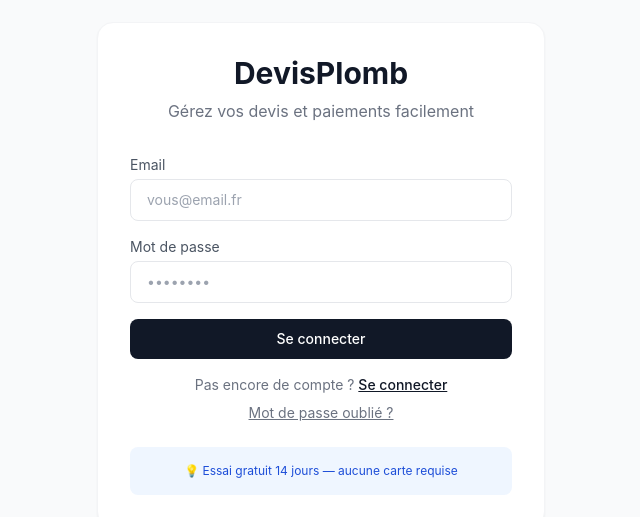
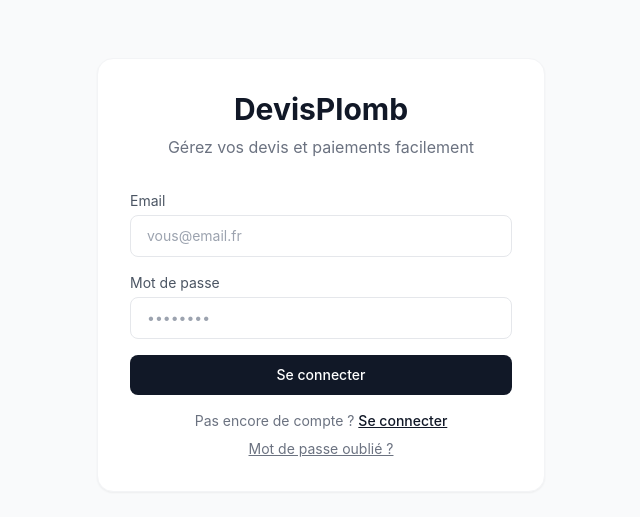
Before and after one commit to LordPotier/devisplomb, a Next.js app: page / in a window 1280 px wide. Shown: the part 165-682 px from the top of the page, without its empty margins (319-959 px from the left). Built offline with nearby package versions, Linux system fonts and the light colour scheme; no server answers.

Commit message:
feat: suppression mention essai gratuit sur page connexion

```diff
--- a/pages/index.js
+++ b/pages/index.js
@@ -85,9 +85,6 @@ export default function Login() {
             </button>
           </p>
         )}
-        <div className="mt-6 p-4 bg-blue-50 rounded-lg text-xs text-blue-700 text-center">
-          💡 Essai gratuit 14 jours — aucune carte requise
-        </div>
       </div>
     </div>
   )
```
